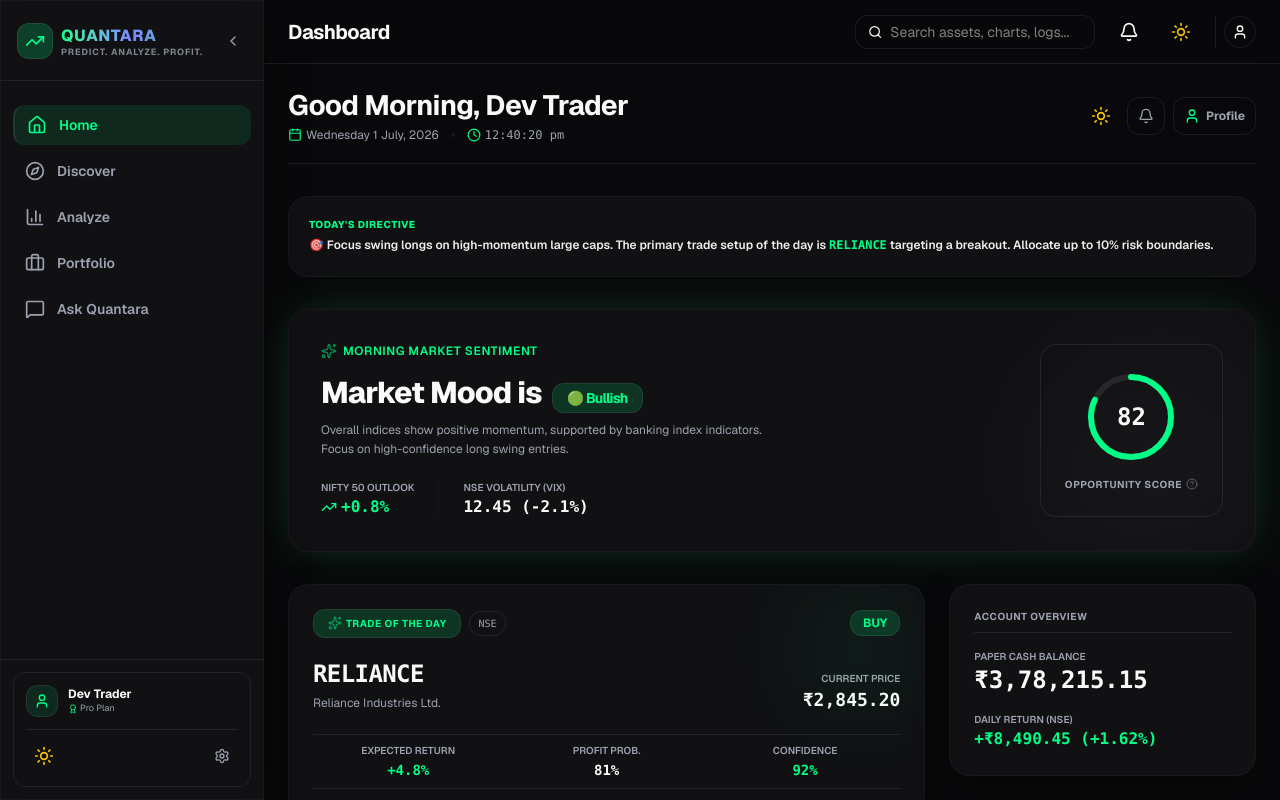
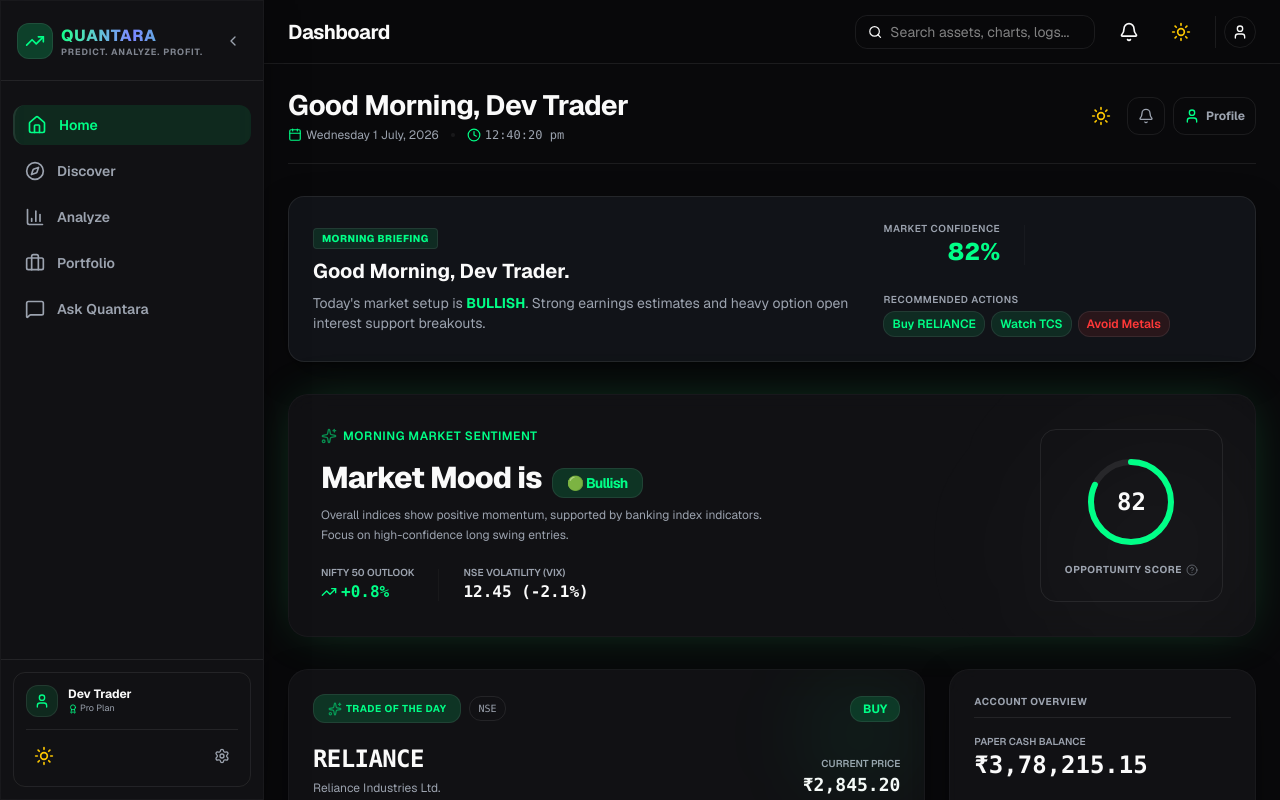
Before and after one commit to krishna27gupta/QUANTARA, a Next.js app in the folder frontend/apps/web/: page /home in a window 1280 px wide. Shown: the top 800 px of the page. Built offline with nearby package versions, Linux system fonts and the light colour scheme.

Commit message:
feat: improve visual hierarchy

```diff
--- a/frontend/apps/web/src/app/home/page.tsx
+++ b/frontend/apps/web/src/app/home/page.tsx
@@ -111,12 +111,36 @@ export default function HomePage() {
           <SkeletonFeed />
         ) : (
           <FadeIn className="space-y-8">
-            {/* Answer the 5-sec goal: "What should I do today?" */}
-            <div className="p-5 rounded-[20px] bg-accent/10 border border-accent/25 glass">
-              <span className="text-[10px] text-accent font-extrabold uppercase tracking-wider block">Today&apos;s Directive</span>
-              <p className="text-xs text-text-primary/95 mt-1 font-semibold leading-relaxed">
-                🎯 Focus swing longs on high-momentum large caps. The primary trade setup of the day is <span className="font-mono text-accent">RELIANCE</span> targeting a breakout. Allocate up to 10% risk boundaries.
-              </p>
+            {/* Morning Briefing Card (Step 10 / Home Page Improvements) */}
+            <div className="p-6 rounded-2xl bg-card border border-border shadow-soft glow-card overflow-hidden relative">
+              {/* Background ambient radial gradient */}
+              <div className="absolute top-0 right-0 w-[300px] h-[300px] bg-[radial-gradient(circle,rgba(0,255,135,0.06),transparent_60%)] -z-10" />
+
+              <div className="flex flex-col md:flex-row md:items-center justify-between gap-6">
+                <div className="space-y-2">
+                  <span className="text-[10px] text-accent font-extrabold uppercase tracking-wider px-2 py-0.5 rounded bg-accent/10 border border-accent/20 inline-block">Morning Briefing</span>
+                  <h2 className="text-xl font-bold text-text-primary">Good Morning, {user?.name || "Krishna"}.</h2>
+                  <p className="text-sm text-text-secondary">
+                    Today&apos;s market setup is <span className="text-success font-bold">BULLISH</span>. Strong earnings estimates and heavy option open interest support breakouts.
+                  </p>
+                </div>
+
+                <div className="flex flex-wrap items-center gap-6">
+                  <div className="text-center md:text-right">
+                    <span className="text-[10px] text-text-secondary block font-semibold uppercase tracking-wider">Market Confidence</span>
+                    <span className="text-2xl font-extrabold text-accent">82%</span>
+                  </div>
+                  <div className="h-10 w-px bg-border/40 hidden sm:block" />
+                  <div className="space-y-1">
+                    <span className="text-[10px] text-text-secondary block font-semibold uppercase tracking-wider">Recommended Actions</span>
+                    <div className="flex flex-wrap gap-1.5">
+                      <span className="text-xs font-semibold px-2 py-1 rounded-lg bg-success/10 text-success border border-success/20">Buy RELIANCE</span>
+                      <span className="text-xs font-semibold px-2 py-1 rounded-lg bg-success/10 text-success border border-success/20">Watch TCS</span>
+                      <span className="text-xs font-semibold px-2 py-1 rounded-lg bg-danger/10 text-danger border border-danger/20">Avoid Metals</span>
+                    </div>
+                  </div>
+                </div>
+              </div>
             </div>
 
             {/* Hero Market Mood */}
```
